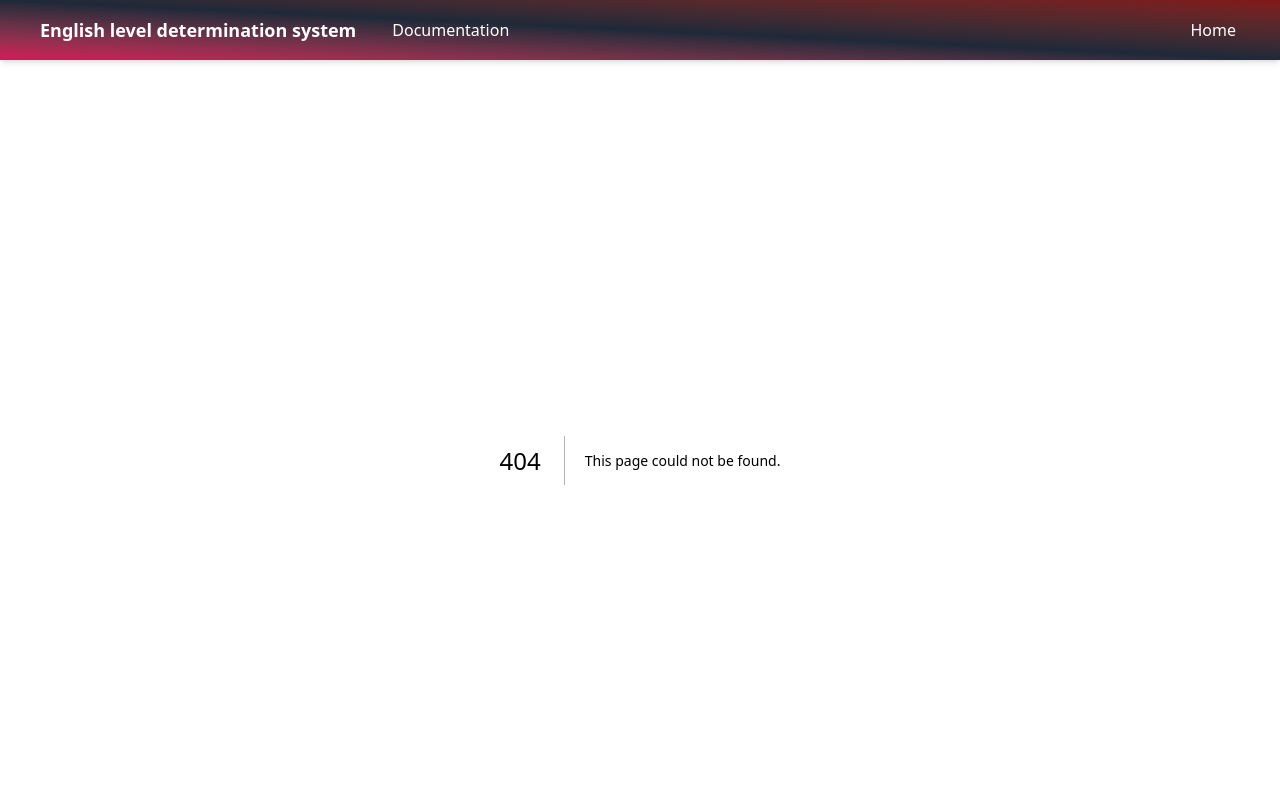
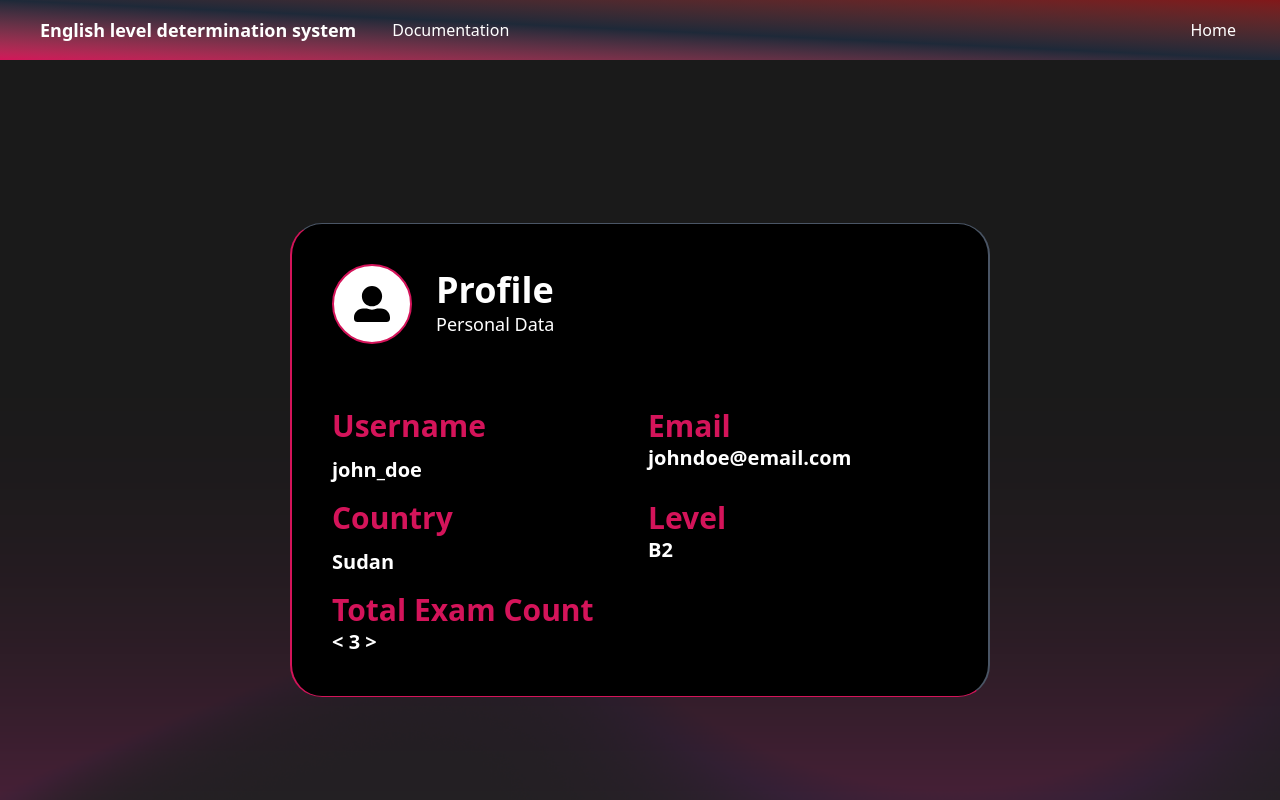
Before and after one commit to whoami-musab/Graduation-Project-Batch5, a Next.js app: page /dashboard/profile in a window 1280 px wide. Before the commit this address had no page. Shown: the top 800 px of the page. Built offline with nearby package versions, Linux system fonts and the light colour scheme.

Commit message:
Add Profile Page

```diff
--- a/src/app/dashboard/page.jsx
+++ b/src/app/dashboard/page.jsx
@@ -21,10 +21,10 @@ function Dashboard() {
         >
             {/* ====================================================================== */}
             {/* ========== Dashboard Content & Links ========== */}
-            <div className="grid grid-cols-1 sm:grid-cols-2 md:grid-cols-3 lg:grid-cols-4 gap-10 w-full md:w-fit mx-auto md:m-auto bg-black bg-opacity-50 p-10 rounded">
+            <div className="grid grid-cols-1 sm:grid-cols-2 md:grid-cols-3 lg:grid-cols-4 gap-10 w-full sm:h-fit sm:m-auto md:h-fit md:w-fit mx-auto md:m-auto bg-black bg-opacity-50 p-10 rounded">
                 <Link
-                    href="/profile"
-                    className={`border-4 p-6 rounded-lg flex flex-col items-start justify-center gap-5 min-w-64`}
+                    href="dashboard/profile"
+                    className={`border-4 p-6 rounded-lg flex flex-col items-start justify-center gap-5 min-w-64 sm:h-fit hover:shadow-lg hover:shadow-[#d4145a] transition-all `}
                     style={{ borderColor: myBorderColor }}
                 >
                     <FaUser className='text-5xl' />
@@ -39,7 +39,7 @@ function Dashboard() {
                 </Link>
                 <Link
                     href="/dashboard/exams"
-                    className={`border-4 p-6 rounded-lg flex flex-col items-start justify-center gap-5 min-w-64`}
+                    className={`border-4 p-6 rounded-lg flex flex-col items-start justify-center gap-5 min-w-64 sm:h-fit hover:shadow-lg hover:shadow-[#d4145a] transition-all `}
                     style={{ borderColor: myBorderColor }}
                 >
                     <FaFile className='text-5xl' />
@@ -54,7 +54,7 @@ function Dashboard() {
                 </Link>
                 <Link
                     href="/dashboard/manage"
-                    className={`border-4 p-6 rounded-lg flex flex-col items-start justify-center gap-5 min-w-64`}
+                    className={`border-4 p-6 rounded-lg flex flex-col items-start justify-center gap-5 min-w-64 sm:h-fit hover:shadow-lg hover:shadow-[#d4145a] transition-all `}
                     style={{ borderColor: myBorderColor }}
                 >
                     <CiBoxList className='text-5xl' />
--- /dev/null
+++ b/src/app/dashboard/profile/page.jsx
@@ -0,0 +1,76 @@
+'use client';
+import React from 'react'
+import { FaUserAlt } from "react-icons/fa";
+
+function Profile() {
+    const bgImageUrl = '/imgs/login.png'; // Example background image URL
+    return (
+        <div
+            className='flex min-h-screen text-white w-full' style={{
+                backgroundImage: `url(${bgImageUrl})`,
+                backgroundSize: 'cover',
+                backgroundPosition: 'center',
+            }}
+        >
+            <div
+
+                className='
+                            flex
+                            flex-col
+                            w-full
+                            md:w-[700px]
+                            mx-auto
+                            sm:m-auto
+                            text-3xl
+                            md:rounded-4xl
+                            bg-black
+                            bg-opacity-50
+                            p-10
+                            border-t
+                            border-t-gray-600
+                            border-r-2
+                            border-r-gray-600
+                            border-l-2
+                            border-l-[#d4145a]
+                            border-b
+                            border-b-[#d4145a]
+                            gap-10
+                        '
+            >
+                <div className='flex gap-6'>
+                    <div className='flex items-center justify-center rounded-full bg-white w-20 h-20 border-2 border-[#d4145a]'>
+                        <FaUserAlt className="text-black text-4xl" />
+                    </div>
+                    <div className='flex flex-col justify-center'>
+                        <h1 className='text-4xl font-bold'>Profile</h1>
+                        <span className='text-lg'>Personal Data</span>
+                    </div>
+                </div>
+                <div className='grid grid-cols-2 gap-4 w-full mt-6'>
+                    <div className='flex flex-col gap-3'>
+                        <span className='text-3xl text-[#d4145a] font-bold'>Username</span>
+                        <span className='text-xl font-semibold'>john_doe</span>
+                    </div>
+                    <div className='flex flex-col'>
+                        <span className='text-3xl text-[#d4145a] font-bold'>Email</span>
+                        <span className='text-xl font-semibold'>johndoe@email.com</span>
+                    </div>
+                    <div className='flex flex-col gap-3'>
+                        <span className='text-3xl text-[#d4145a] font-bold'>Country</span>
+                        <span className='text-xl font-semibold'>Sudan</span>
+                    </div>
+                    <div className='flex flex-col'>
+                        <span className='text-3xl text-[#d4145a] font-bold'>Level</span>
+                        <span className='text-xl font-semibold'>B2</span>
+                    </div>
+                    <div className='flex flex-col col-span-2'>
+                        <span className='text-3xl text-[#d4145a] font-bold'>Total Exam Count</span>
+                        <span className='text-xl font-semibold'>&lt; 3 &gt;</span>
+                    </div>
+                </div>
+            </div>
+        </div>
+    )
+}
+
+export default Profile
--- /dev/null
+++ b/src/app/not-found.jsx
@@ -0,0 +1,40 @@
+'use client'
+import React, {useEffect} from 'react'
+import { TbError404 } from "react-icons/tb";
+import { useRouter } from 'next/navigation';
+
+function NotFound() {
+    // create function to prevent right click
+
+    const router = useRouter()
+    const bgImageUrl = '/imgs/login.png'; // Example background image URL
+        useEffect(() => {
+        document.addEventListener('contextmenu', (e)=>{e.preventDefault()});
+
+        return () => {
+            document.removeEventListener('contextmenu', (e)=>{e.preventDefault()});
+        };
+    }, []);
+    return (
+        <div className='flex items-center justify-center min-h-screen text-white' style={{
+            backgroundImage: `url(${bgImageUrl})`,
+            backgroundSize: 'cover',
+            backgroundPosition: 'center',
+        }}
+            >
+            <div className='flex min-h-screen flex-col items-center justify-center gap-6'>
+                <TbError404 className={`text-9xl text-[#d4145a]`} />
+                <h1 className="text-4xl font-bold">Page Not Found</h1>
+                <p className='text-center max-w-md'>The page you are looking for does not exist. It might have been moved or deleted.</p>
+                <button
+                    onClick={() => router.back()}
+                    className="mt-4 px-6 py-3 bg-[#d4145a] text-white rounded hover:bg-[#b0134a] transition cursor-pointer"
+                >
+                    Go to Back
+                </button>
+            </div>
+        </div>
+    )
+}
+
+export default NotFound
```
